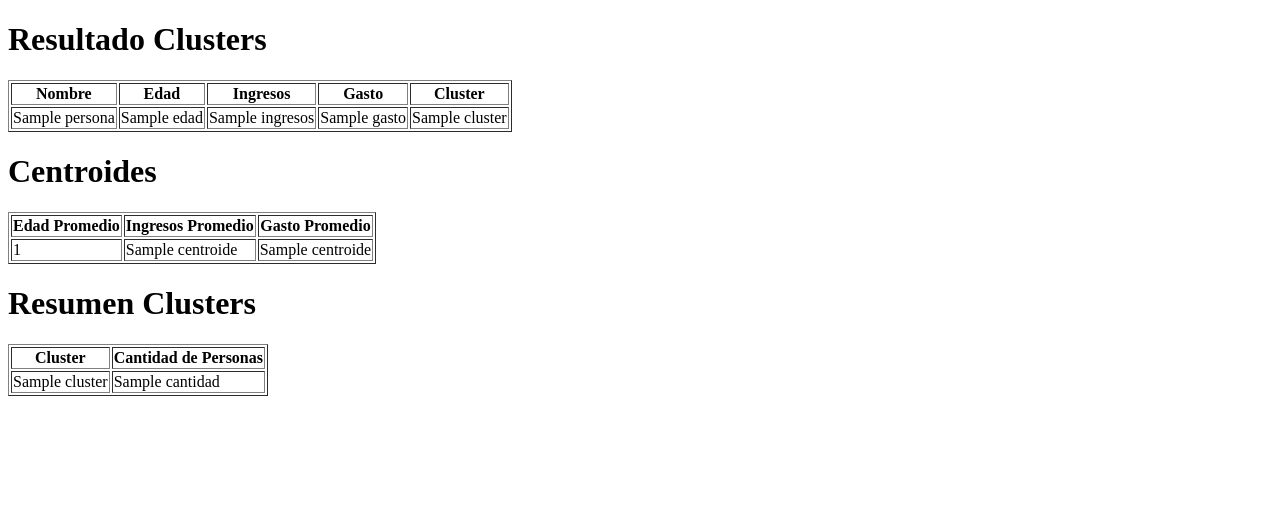
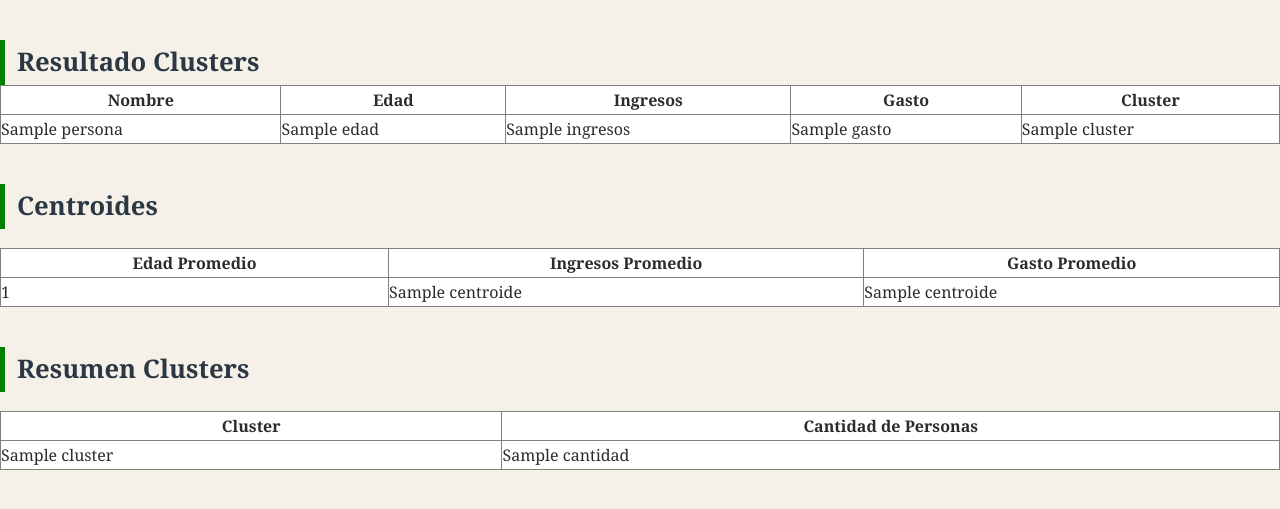
Before and after one commit to KevinRamirez19/Proyecto_Flask, a Flask app: template templates/ClusterResult.html in a window 1280 px wide. Shown: the top 509 px of the page. Run offline with Flask 3, Linux system fonts and the light colour scheme; the template is opened without the code that fills it: most values are stand-ins (such as "Sample title", 1, 10 or a date in 2020).

Commit message:
The update was performed, and the button and style for the tables section were created.

```diff
--- a/App.py
+++ b/App.py
@@ -10,7 +10,8 @@ app = Flask(__name__)
 @app.route("/")
 def Prueba():
     return render_template("index.html")
-@app.route("/index/")
+
+@app.route("/Tabla/")
 def cluster():
     info = Clustering.RealizarClustering()
 
--- /dev/null
+++ b/static/css/Table_style.css
@@ -0,0 +1,40 @@
+:root{
+    --ink: rgb(43, 56, 68);
+    --ink-light: gray;
+    --accent: green;
+    --accent2: rgb(37, 109, 4);
+    --paper: #f5f0e8;
+    --paper-dark: #ede7d9;
+    --rule: #c8bfaa;
+    --text: #2c2c2c;
+    --text-muted: #6b6560;
+}
+
+
+*, *::before, *::after{
+    box-sizing: border-box;
+    margin: 0;
+    padding: 0;
+}
+
+body{
+    font-family: 'Source Serif 4', Georgia, serif;
+    background-color: var(--paper);
+    color: var(--text);
+    line-height: 1.75;
+}
+h1{
+    font-size: 1.6rem;
+    font-weight: 700;
+    color: var(--ink);
+    border-left: 5px solid var(--accent);
+    padding-left: .75rem;
+    margin:2.5rem 0 1.2rem;
+}
+h1:first-of-type{margin-bottom: 0;}
+
+table{
+    width: 100%;
+    border-collapse: collapse;
+    background: #fff;
+}
--- a/templates/ClusterResult.html
+++ b/templates/ClusterResult.html
@@ -5,6 +5,7 @@
     <meta charset="UTF-8">
     <meta name="viewport" content="width=device-width, initial-scale=1.0">
     <title>Clusters</title>
+    <link rel="stylesheet" href="{{url_for('static',filename='css/Table_style.css')}}">
 </head>
 
 <body>
--- a/templates/index.html
+++ b/templates/index.html
@@ -26,6 +26,11 @@
                 Ver Planteamiento General del Caso
                 <span class = "btn-arrow"> → </span>
             </a>
+            <div class = "home-rule"></div>
+            <a href = "{{url_for('cluster')}}" class = "btn-pgc">
+                Tabla de Cluster
+                <span class = "btn-arrow"> → </span>
+            </a>
         </main>
         <footer class = "home-footer">Mineria de datos ·
             <span>Google Play Store</span>· Desarrollado con Flask
```
